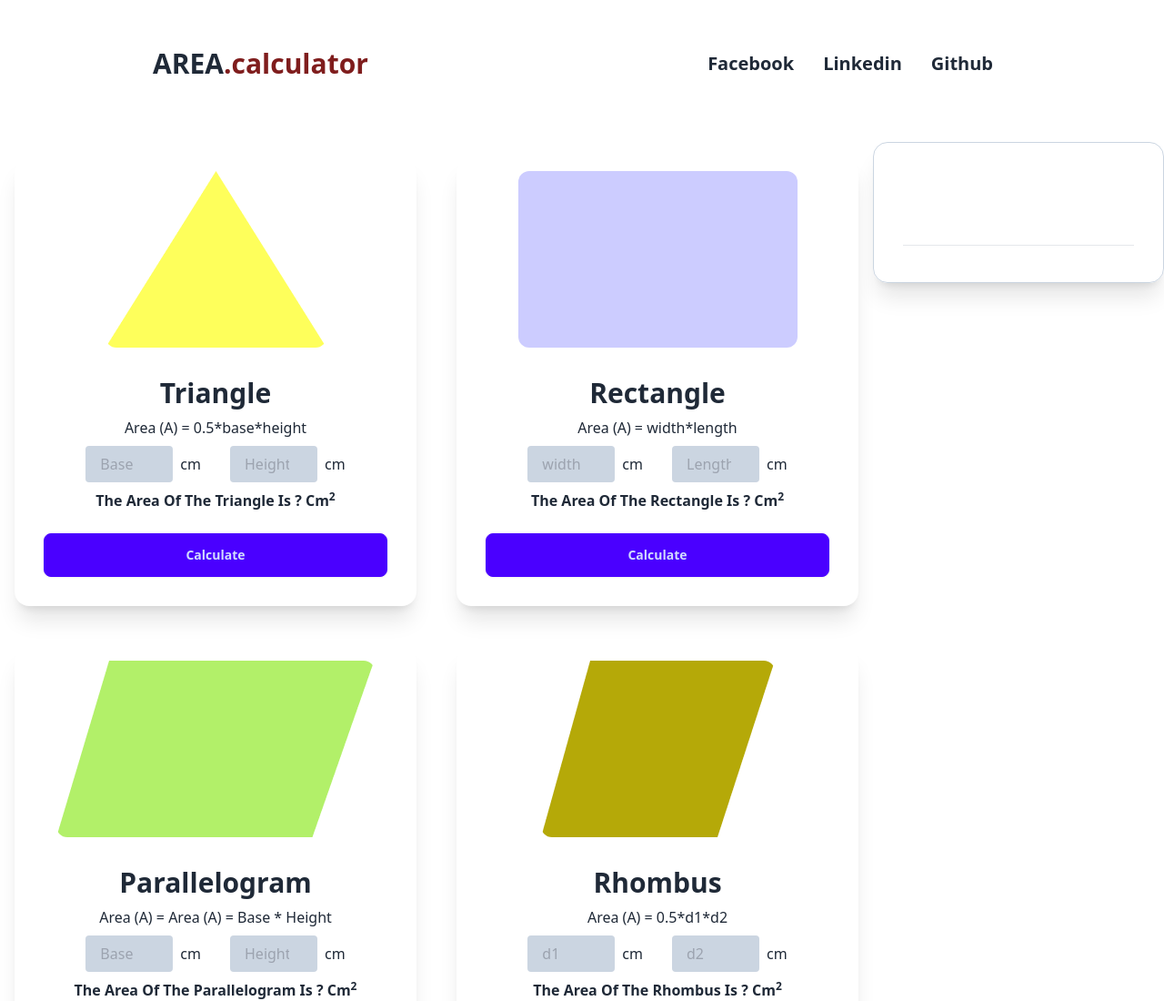
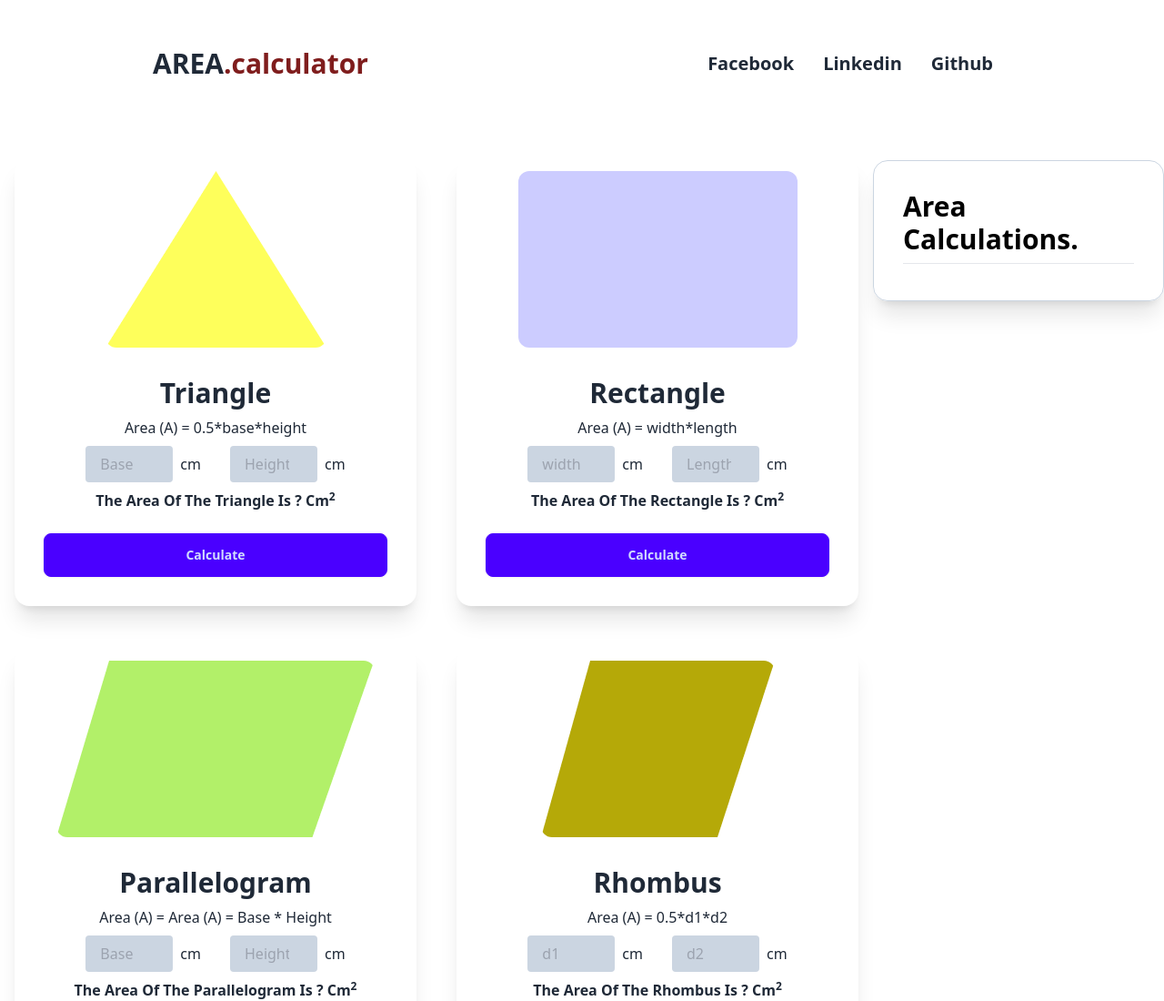
Before and after one commit to joychandrauday/geometry.genius.js, a plain HTML site: page index.html in a window 1280 px wide. Shown: the top 1100 px of the page at 91% size. Drawn offline with nearby package versions, Linux system fonts and the light colour scheme.

Commit message:
updated showcase area

```diff
--- a/index.html
+++ b/index.html
@@ -154,9 +154,9 @@
 
                 </div>
             </div>
-            <div class="result-container basis-1/4 lg:static fixed" id="resultDiv">
-                <div class="card w-auto backdrop-blur-xl border border-solid border-slate-300 shadow-xl">
-                    <div class="card-body text-white">
+            <div class="result-container basis-1/4 lg:static fixed" id="resultDiv ">
+                <div class="card w-auto backdrop-blur-xl border border-solid border-slate-300 shadow-xl lg:sticky lg:top-4 lg:mt-5">
+                    <div class="card-body lg:text-black text-white ">
                       <h2 class="card-title capitalize font-bold text-3xl">area calculations.</h2>
                       <hr>
                       <ol id="areaShowCaseOl">
```
